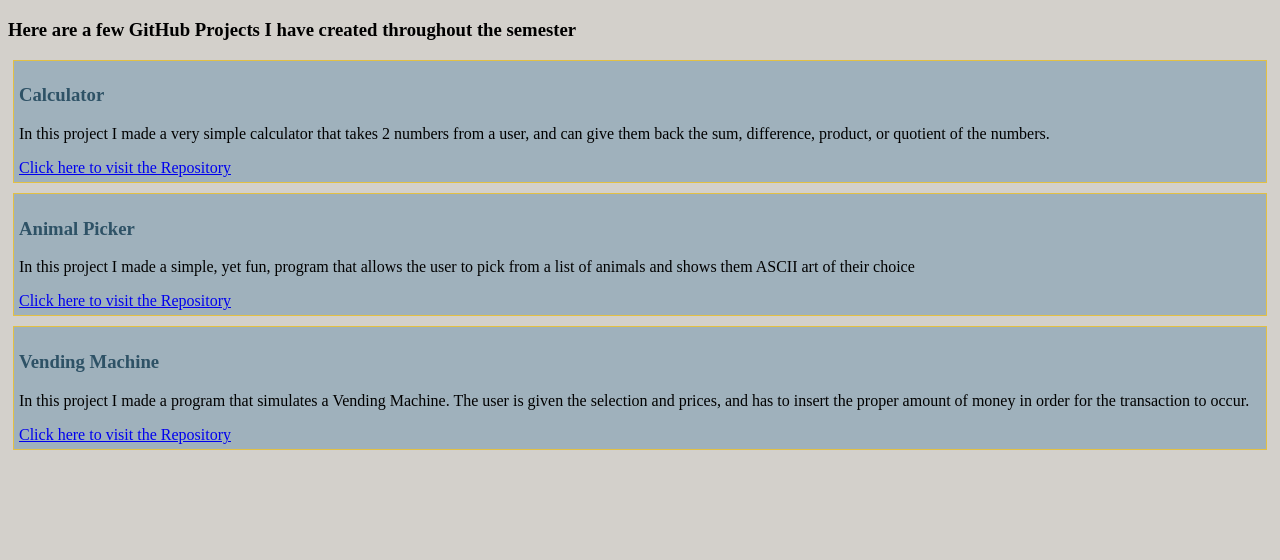
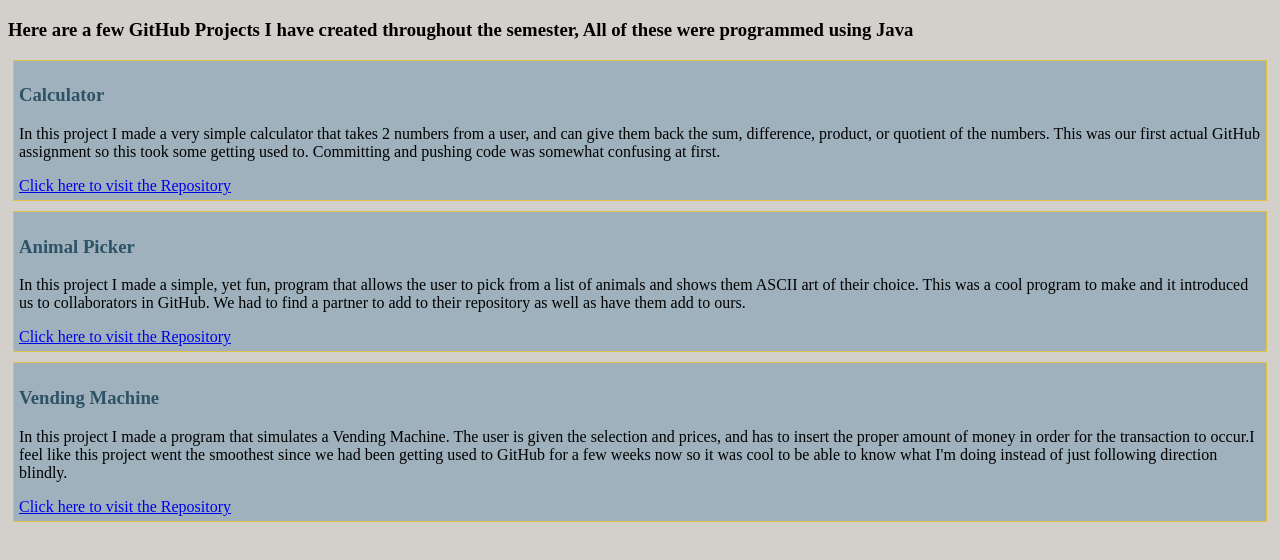
Before and after one commit to JDugganQuinnipiac/JDugganQuinnipiac.github.io, a plain HTML site: page projects.html in a window 1280 px wide. Shown: the part 114-674 px from the top of the page. Drawn offline with Linux system fonts and the light colour scheme.

Commit message:
minor tweaks to wording

```diff
--- a/projects.html
+++ b/projects.html
@@ -12,23 +12,23 @@
         </div>
 
         <h1 class="header">My Projects</h1>
-        <h3>Here are a few GitHub Projects I have created throughout the semester</h3>
+        <h3>Here are a few GitHub Projects I have created throughout the semester, All of these were programmed using Java</h3>
 
         <div class="container">
             <h3 class="header">Calculator</h3>
-            <p>In this project I made a very simple calculator that takes 2 numbers from a user, and can give them back the sum, difference, product, or quotient of the numbers.</p>
+            <p>In this project I made a very simple calculator that takes 2 numbers from a user, and can give them back the sum, difference, product, or quotient of the numbers. This was our first actual GitHub assignment so this took some getting used to. Committing and pushing code was somewhat confusing at first.</p>
             <a href="https://github.com/JDugganQuinnipiac/Calculator">Click here to visit the Repository</a>
         </div>
 
         <div class="container">
             <h3 class="header">Animal Picker</h3>
-            <p>In this project I made a simple, yet fun, program that allows the user to pick from a list of animals and shows them ASCII art of their choice</p>
+            <p>In this project I made a simple, yet fun, program that allows the user to pick from a list of animals and shows them ASCII art of their choice. This was a cool program to make and it introduced us to collaborators in GitHub. We had to find a partner to add to their repository as well as have them add to ours.</p>
             <a href="https://github.com/JDugganQuinnipiac/AnimalPicker">Click here to visit the Repository</a>
         </div>
 
         <div class="container">
             <h3 class="header">Vending Machine</h3>
-            <p>In this project I made a program that simulates a Vending Machine. The user is given the selection and prices, and has to insert the proper amount of money in order for the transaction to occur.</p>
+            <p>In this project I made a program that simulates a Vending Machine. The user is given the selection and prices, and has to insert the proper amount of money in order for the transaction to occur.I feel like this project went the smoothest since we had been getting used to GitHub for a few weeks now so it was cool to be able to know what I'm doing instead of just following direction blindly.</p>
             <a href="https://github.com/JDugganQuinnipiac/Vending-Machine">Click here to visit the Repository</a>
         </div>
 
```
